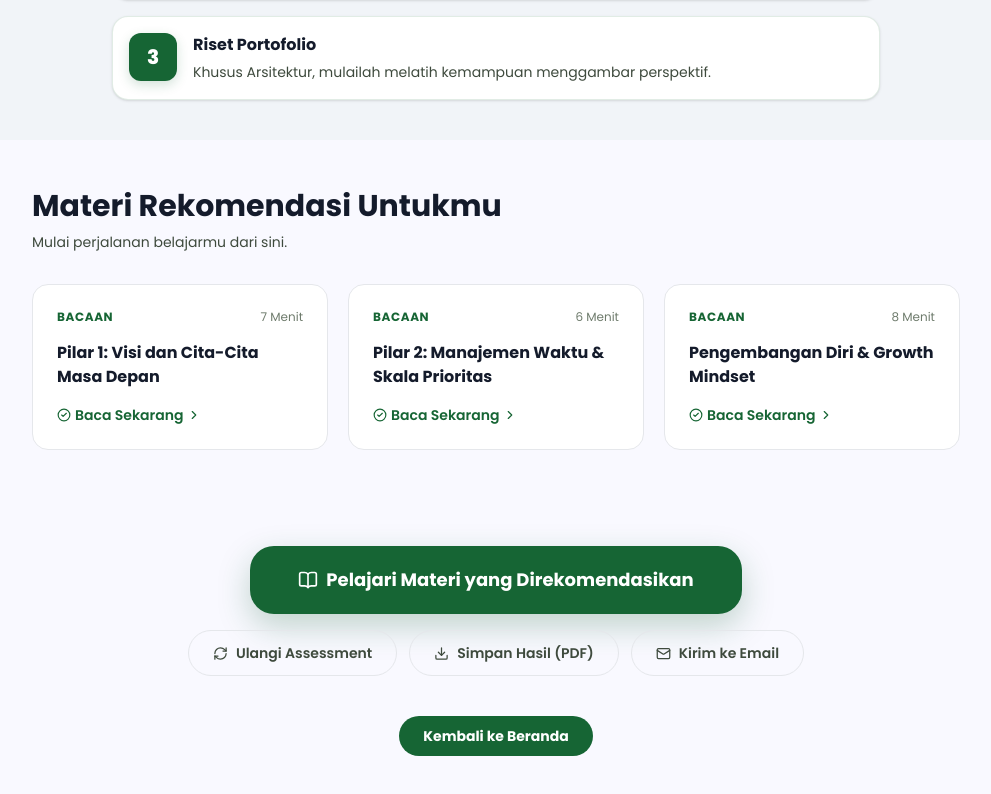
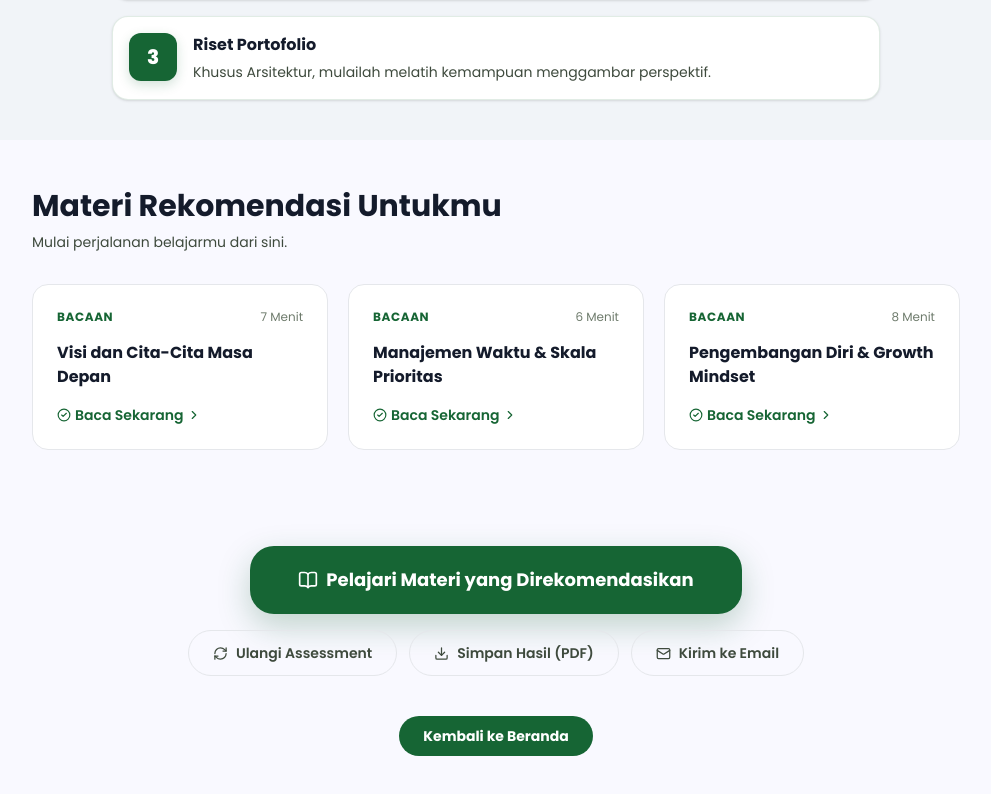
Before and after one commit to reyhanalf/youthdevelopmentprogram, a Next.js app: page /assessment/hasil in a window 1280 px wide. Shown: the part 3279-4073 px from the top of the page, without its empty margins (144-1135 px from the left). Built offline with nearby package versions, Linux system fonts and the light colour scheme.

Commit message:
style: remove Pilar prefixes from recommendedMateri in profiles and catalog

```diff
--- a/src/app/assessment/hasil/page.tsx
+++ b/src/app/assessment/hasil/page.tsx
@@ -163,8 +163,8 @@ const profiles: Record<Category, ResultProfile> = {
       { emoji: "🌾", title: "Pertanian & Kehutanan", desc: "PTN Favorit: IPB, UGM, UB, UNHAS. Mengelola alam & pangan modern." },
     ],
     recommendedMateri: [
-      { type: "Bacaan", title: "Pilar 1: Visi dan Cita-Cita Masa Depan", duration: "7 Menit", id: "2" },
-      { type: "Bacaan", title: "Pilar 2: Manajemen Waktu & Skala Prioritas", duration: "6 Menit", id: "3" },
+      { type: "Bacaan", title: "Visi dan Cita-Cita Masa Depan", duration: "7 Menit", id: "2" },
+      { type: "Bacaan", title: "Manajemen Waktu & Skala Prioritas", duration: "6 Menit", id: "3" },
       { type: "Bacaan", title: "Pengembangan Diri & Growth Mindset", duration: "8 Menit", id: "7" },
     ],
     steps: [
@@ -235,7 +235,7 @@ const profiles: Record<Category, ResultProfile> = {
       { emoji: "✍️", title: "Sastra & Penulisan Kreatif", desc: "PTN Favorit: UI, UGM, UNPAD, FIB-UNAIR. Menjadi copywriter & penulis." },
     ],
     recommendedMateri: [
-      { type: "Bacaan", title: "Pilar 1: Visi dan Cita-Cita Masa Depan", duration: "7 Menit", id: "2" },
+      { type: "Bacaan", title: "Visi dan Cita-Cita Masa Depan", duration: "7 Menit", id: "2" },
       { type: "Bacaan", title: "Self-Awareness & Model Gunung Es", duration: "7 Menit", id: "5" },
       { type: "Bacaan", title: "Pengembangan Diri & Growth Mindset", duration: "8 Menit", id: "7" },
     ],
@@ -307,9 +307,9 @@ const profiles: Record<Category, ResultProfile> = {
       { emoji: "📣", title: "Hubungan Masyarakat (PR)", desc: "PTN Favorit: UI, UNPAD, UNDIP, UB. Mengelola citra lembaga & publikasi." },
     ],
     recommendedMateri: [
-      { type: "Bacaan", title: "Pilar 1: Visi dan Cita-Cita Masa Depan", duration: "7 Menit", id: "2" },
-      { type: "Bacaan", title: "Pilar 2: Manajemen Waktu & Skala Prioritas", duration: "6 Menit", id: "3" },
-      { type: "Bacaan", title: "Pilar 3: Manajemen Keuangan Pelajar", duration: "6 Menit", id: "4" },
+      { type: "Bacaan", title: "Visi dan Cita-Cita Masa Depan", duration: "7 Menit", id: "2" },
+      { type: "Bacaan", title: "Manajemen Waktu & Skala Prioritas", duration: "6 Menit", id: "3" },
+      { type: "Bacaan", title: "Manajemen Keuangan Pelajar", duration: "6 Menit", id: "4" },
     ],
     steps: [
       { title: "Ikuti Ekskul Debat", desc: "Asah logika berargumen dan persuasi verbal lewat klub debat sekolah." },
@@ -343,8 +343,8 @@ const profiles: Record<Category, ResultProfile> = {
       { emoji: "🗄️", title: "Statistika & Kearsipan", desc: "PTN Favorit: ITS, UGM, UI, UB. Mengolah data survei & pengarsipan dokumen." },
     ],
     recommendedMateri: [
-      { type: "Bacaan", title: "Pilar 2: Manajemen Waktu & Skala Prioritas", duration: "6 Menit", id: "3" },
-      { type: "Bacaan", title: "Pilar 3: Manajemen Keuangan Pelajar", duration: "6 Menit", id: "4" },
+      { type: "Bacaan", title: "Manajemen Waktu & Skala Prioritas", duration: "6 Menit", id: "3" },
+      { type: "Bacaan", title: "Manajemen Keuangan Pelajar", duration: "6 Menit", id: "4" },
       { type: "Bacaan", title: "Self-Awareness & Model Gunung Es", duration: "7 Menit", id: "5" },
     ],
     steps: [
--- a/src/data/materi.json
+++ b/src/data/materi.json
@@ -15,7 +15,7 @@
     "id": 2,
     "category": "Menjelajahi Masa Depan",
     "tag": "💼 Persiapan Karier",
-    "title": "Pilar 1: Visi dan Cita-Cita Masa Depan",
+    "title": "Visi dan Cita-Cita Masa Depan",
     "description": "Cita-cita besar membutuhkan strategi, kerja keras, konsistensi, dan Future Skills, bukan sekadar angan-angan.",
     "readTime": "7 menit baca",
     "type": "Panduan",
@@ -26,7 +26,7 @@
     "id": 3,
     "category": "Menjelajahi Masa Depan",
     "tag": "💼 Persiapan Karier",
-    "title": "Pilar 2: Manajemen Waktu & Skala Prioritas",
+    "title": "Manajemen Waktu & Skala Prioritas",
     "description": "Pelajari cara menyusun prioritas penting vs mendesak dan hilangkan kebiasaan menunda pekerjaan.",
     "readTime": "6 menit baca",
     "type": "Panduan",
@@ -37,7 +37,7 @@
     "id": 4,
     "category": "Menjelajahi Masa Depan",
     "tag": "💼 Persiapan Karier",
-    "title": "Pilar 3: Manajemen Keuangan Pelajar",
+    "title": "Manajemen Keuangan Pelajar",
     "description": "3 Langkah finansial cerdas: sisihkan sejak awal, bedakan kebutuhan vs keinginan, dan investasi leher ke atas.",
     "readTime": "6 menit baca",
     "type": "Artikel",
```
